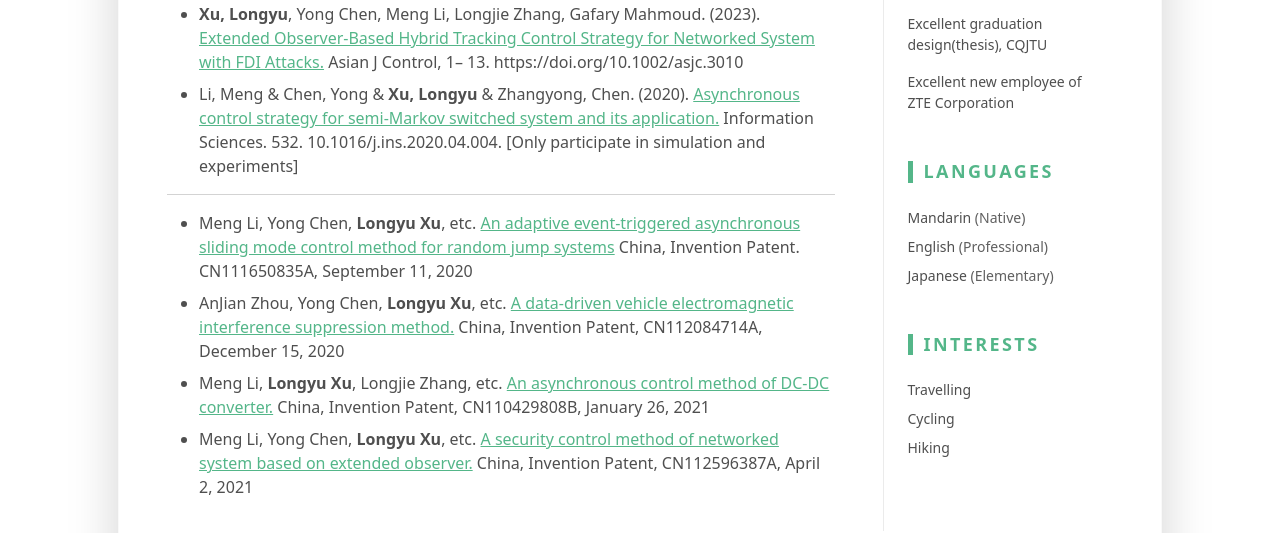
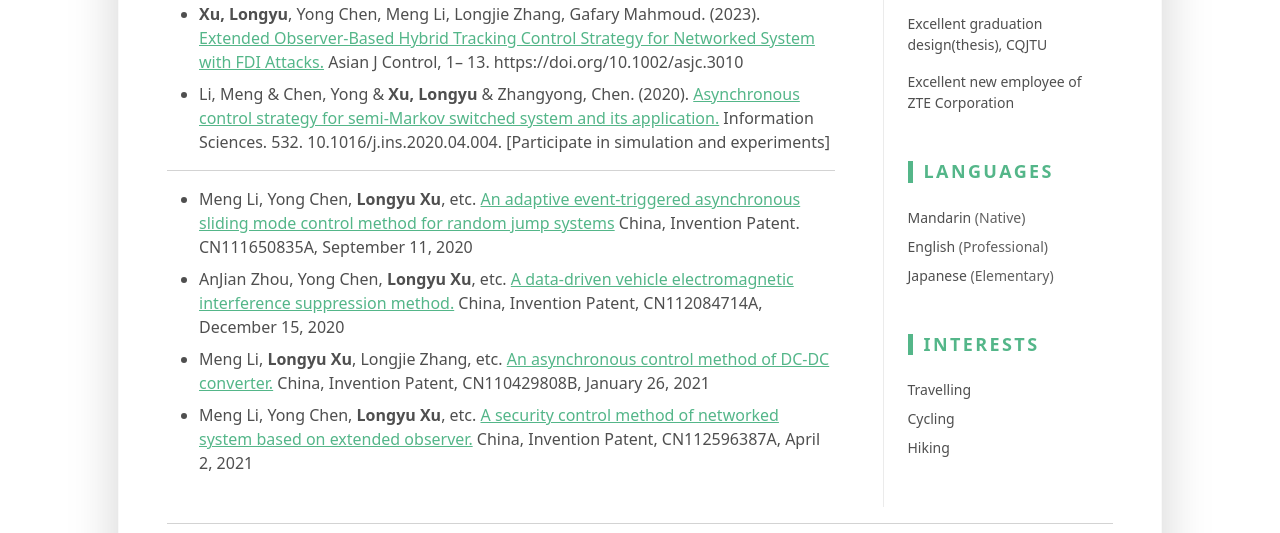
Before and after one commit to ly3ly/ly3ly.github.io, a plain HTML site: page index.html in a window 1280 px wide. Shown: the part 1221-1754 px from the top of the page. Drawn offline with Linux system fonts and the light colour scheme.

Commit message:
update cv

```diff
--- a/index.html
+++ b/index.html
@@ -318,7 +318,7 @@
 												href="https://github.com/LohnXu/LohnXu.github.io/raw/main/papers/paper3.pdf">Asynchronous
 												control strategy for semi-Markov switched system and its
 												application.</a>
-											Information Sciences. 532. 10.1016/j.ins.2020.04.004. [Only participate in
+											Information Sciences. 532. 10.1016/j.ins.2020.04.004. [Participate in
 											simulation and experiments]
 										</li>
 									</ul>
```
